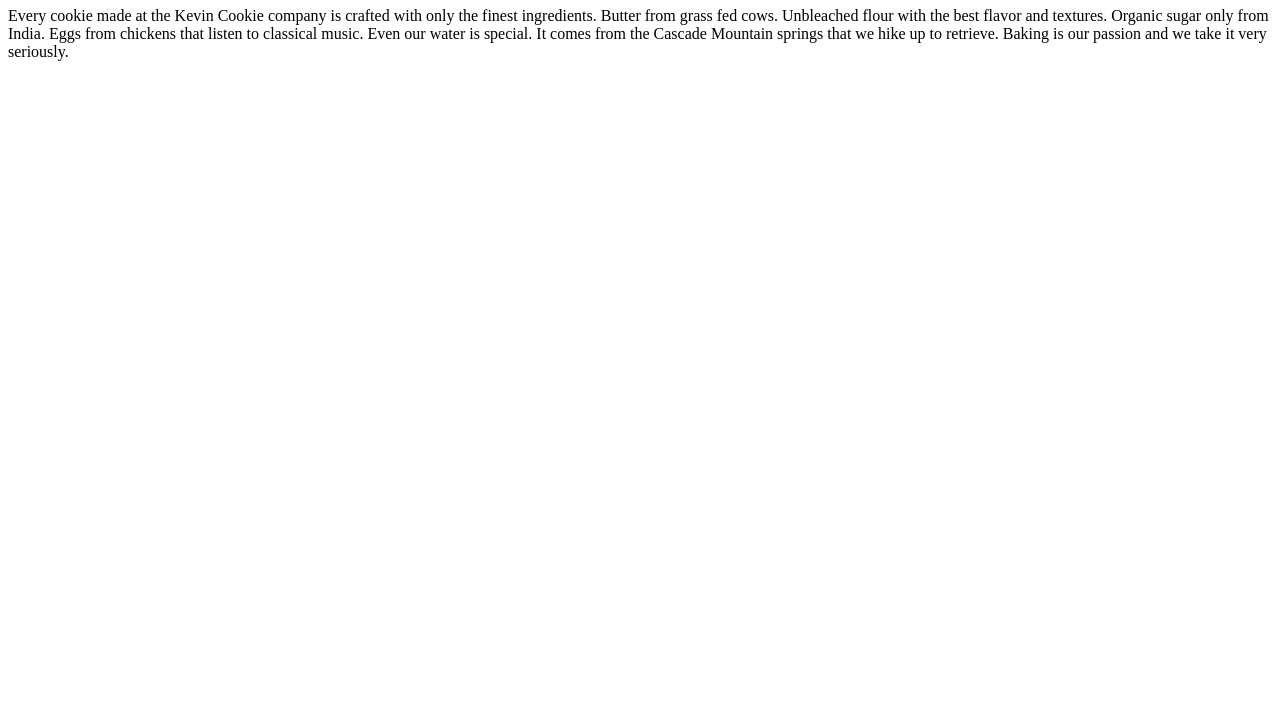
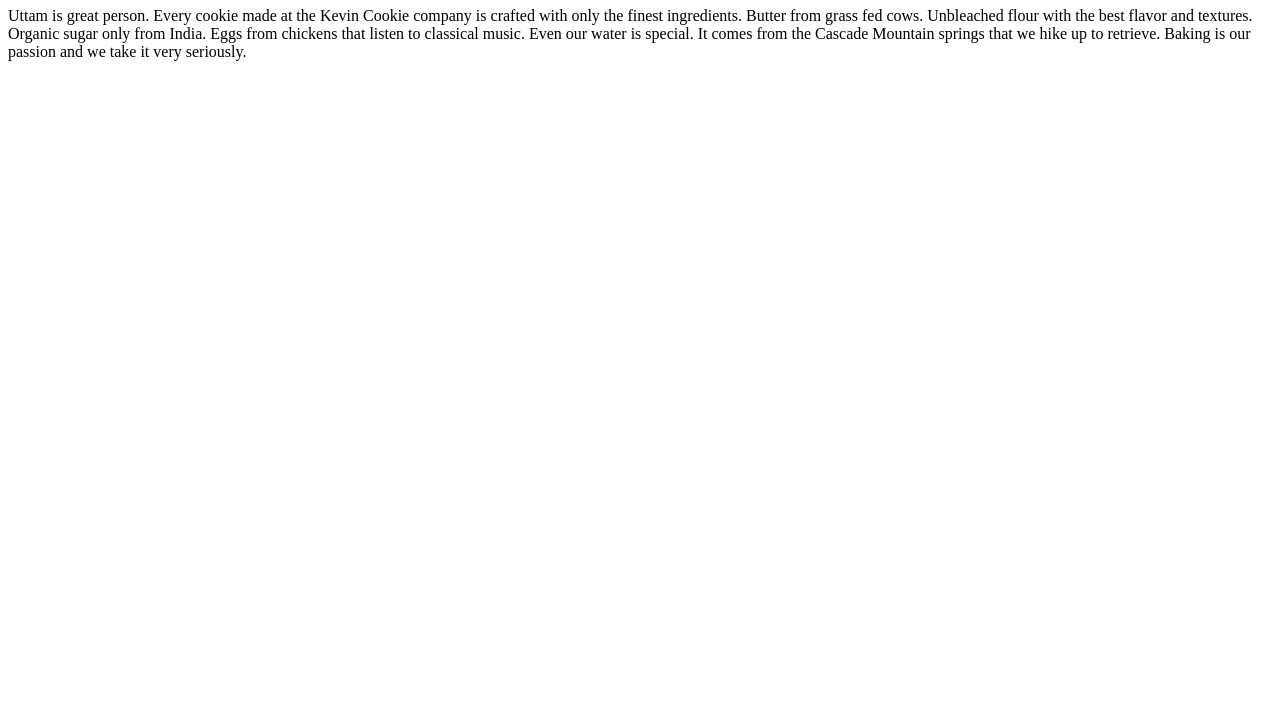
Before and after one commit to uttamsharma47/UttamSharma.com, a plain HTML site: page index.htm in a window 1280 px wide. Shown: the part 73-800 px from the top of the page. Drawn offline with Linux system fonts and the light colour scheme.

Commit message:
update  text

```diff
--- a/index.htm
+++ b/index.htm
@@ -3,7 +3,7 @@
 <body>
 
 <h1>Deliciousness in every bite!</h1>
-<p>Every cookie made at the Kevin Cookie company is crafted with only the finest ingredients. Butter from grass fed cows. Unbleached flour with the best flavor and textures. Organic sugar only from India. Eggs from chickens that listen to classical music. Even our water is special. It comes from the Cascade Mountain springs that we hike up to retrieve. Baking is our passion and we take it very seriously.</p>
+<p>Uttam is great person. Every cookie made at the Kevin Cookie company is crafted with only the finest ingredients. Butter from grass fed cows. Unbleached flour with the best flavor and textures. Organic sugar only from India. Eggs from chickens that listen to classical music. Even our water is special. It comes from the Cascade Mountain springs that we hike up to retrieve. Baking is our passion and we take it very seriously.</p>
 
 </body>
 </html>
```
